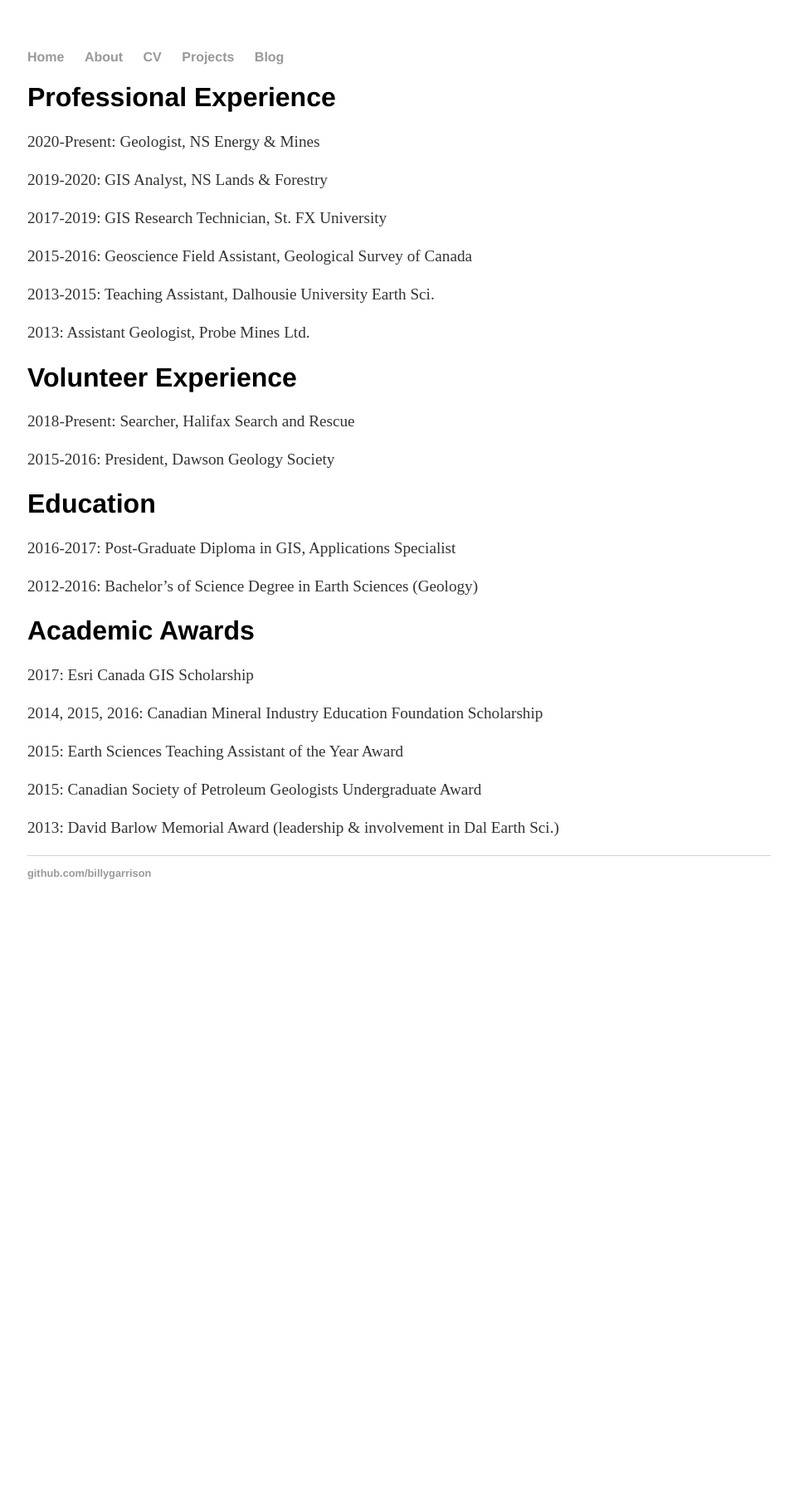
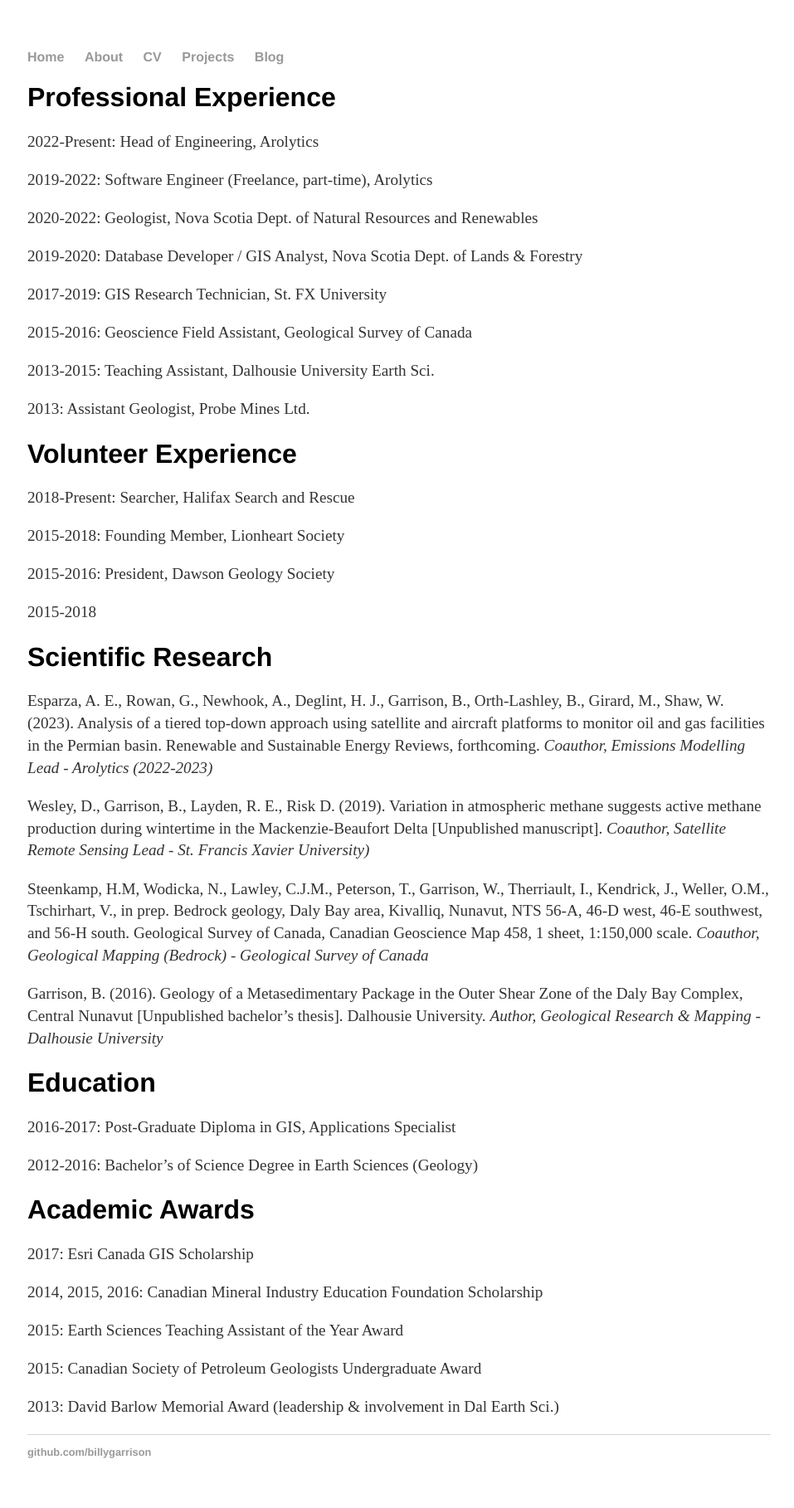
Before and after one commit to billygarrison/billygarrison.github.io, a Jekyll site: the page built from cv.md, in a window 1280 px wide. Shown: the whole page at 83% size, without its empty margins (159-1116 px from the left). Built offline with Jekyll 4.4.1, drawn with Linux system fonts in a browser that asks for light colours; before the commit the page ends 1120 px from its top, so only the background shows below that.

Commit message:
Update Feb 2024

```diff
--- a/cv.md
+++ b/cv.md
@@ -4,9 +4,13 @@
 ---
 
 # Professional Experience
-2020-Present: Geologist, NS Energy & Mines
+2022-Present: Head of Engineering, Arolytics
 
-2019-2020: GIS Analyst, NS Lands & Forestry
+2019-2022: Software Engineer (Freelance, part-time), Arolytics
+
+2020-2022: Geologist, Nova Scotia Dept. of Natural Resources and Renewables
+
+2019-2020: Database Developer / GIS Analyst, Nova Scotia Dept. of Lands & Forestry
 
 2017-2019: GIS Research Technician, St. FX University
 
@@ -19,7 +23,24 @@
 # Volunteer Experience
 2018-Present: Searcher, Halifax Search and Rescue
 
+2015-2018: Founding Member, Lionheart Society
+
 2015-2016: President, Dawson Geology Society
+
+2015-2018
+
+# Scientific Research
+Esparza, A. E., Rowan, G., Newhook, A., Deglint, H. J., Garrison, B., Orth-Lashley, B., Girard, M., Shaw, W. (2023). Analysis of a tiered top-down approach using satellite and aircraft platforms to monitor oil and gas facilities in the Permian basin. Renewable and Sustainable Energy Reviews, forthcoming.
+*Coauthor, Emissions Modelling Lead - Arolytics (2022-2023)*
+
+Wesley, D., Garrison, B., Layden, R. E., Risk D. (2019). Variation in atmospheric methane suggests active methane production during wintertime in the Mackenzie-Beaufort Delta [Unpublished manuscript].
+*Coauthor, Satellite Remote Sensing Lead - St. Francis Xavier University)*
+
+Steenkamp, H.M, Wodicka, N., Lawley, C.J.M., Peterson, T., Garrison, W., Therriault, I., Kendrick, J., Weller, O.M., Tschirhart, V., in prep. Bedrock geology, Daly Bay area, Kivalliq, Nunavut, NTS 56-A, 46-D west, 46-E southwest, and 56-H south. Geological Survey of Canada, Canadian Geoscience Map 458, 1 sheet, 1:150,000 scale.
+*Coauthor, Geological Mapping (Bedrock) - Geological Survey of Canada*
+
+Garrison, B. (2016). Geology of a Metasedimentary Package in the Outer Shear Zone of the Daly Bay Complex, Central Nunavut [Unpublished bachelor's thesis]. Dalhousie University.
+*Author, Geological Research & Mapping - Dalhousie University*
 
 # Education
 2016-2017: Post-Graduate Diploma in GIS, Applications Specialist
```
Also changed, not shown: _posts/2024-02-10-update.md (added, +8 -0 lines), about.md (+1 -5 lines), index.md (+1 -3 lines), _drafts/2018-12-12-github-page.md (renamed from _posts/2018-12-12-github-page.md), _drafts/2021-06-22-update.md (renamed from _posts/2021-06-22-update.md).
